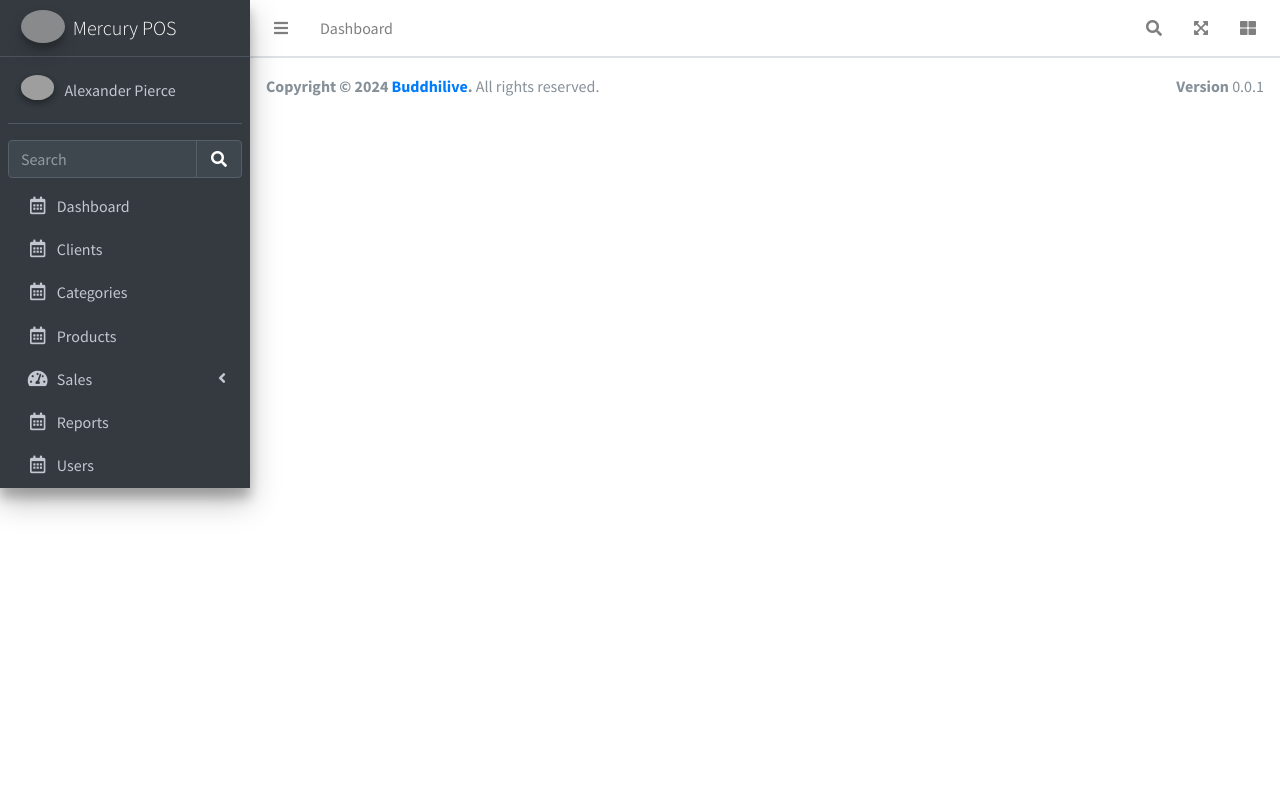
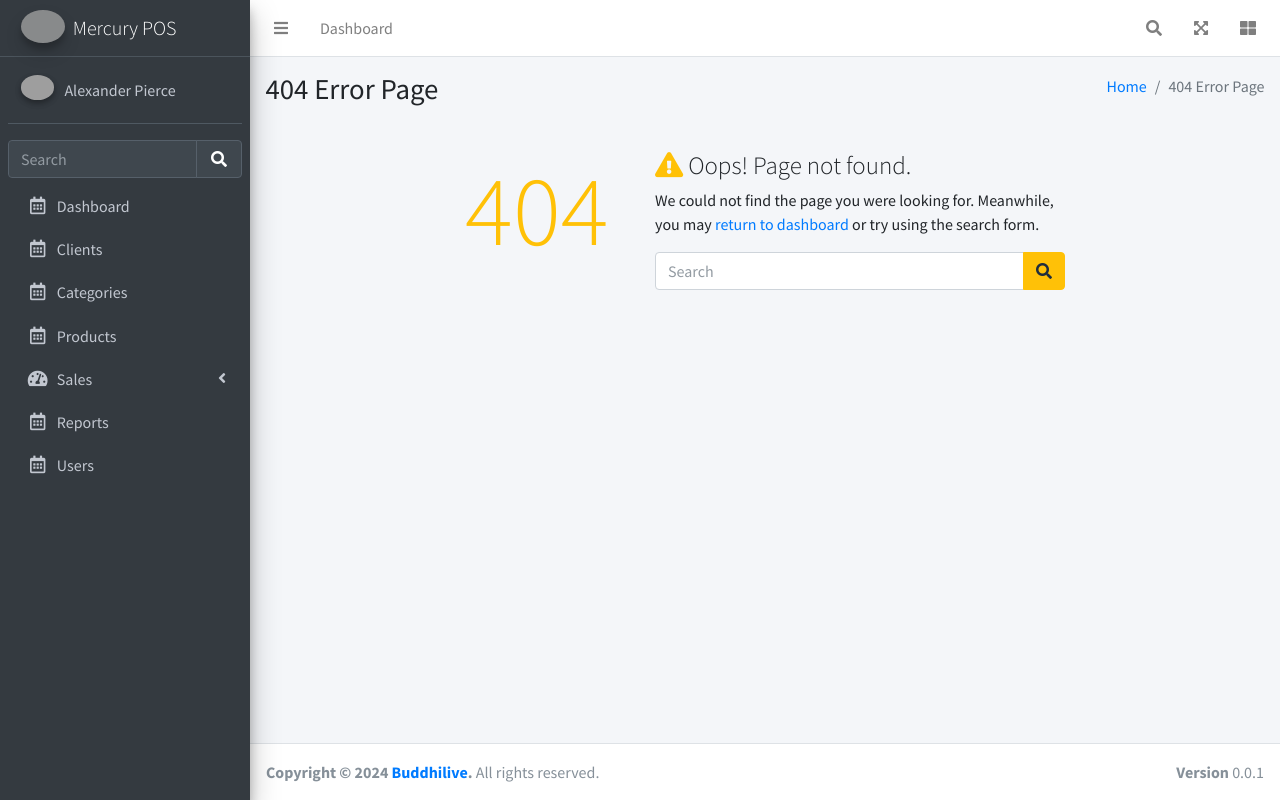
Before and after one commit to Buddhilive/mercury-pos, a PHP site: page /404 in a window 1280 px wide. Run offline with PHP 8.4, Linux system fonts and the light colour scheme; some libraries are stand-ins or nearby versions; grey boxes are pictures that could not be loaded.

Commit message:
Add 404 not found page

```diff
--- /dev/null
+++ b/views/modules/404.php
@@ -0,0 +1,49 @@
+<div class="content-wrapper">
+    <!-- Content Header (Page header) -->
+    <section class="content-header">
+        <div class="container-fluid">
+            <div class="row mb-2">
+                <div class="col-sm-6">
+                    <h1>404 Error Page</h1>
+                </div>
+                <div class="col-sm-6">
+                    <ol class="breadcrumb float-sm-right">
+                        <li class="breadcrumb-item"><a href="#">Home</a></li>
+                        <li class="breadcrumb-item active">404 Error Page</li>
+                    </ol>
+                </div>
+            </div>
+        </div><!-- /.container-fluid -->
+    </section>
+
+    <!-- Main content -->
+    <section class="content">
+        <div class="error-page">
+            <h2 class="headline text-warning"> 404</h2>
+
+            <div class="error-content">
+                <h3><i class="fas fa-exclamation-triangle text-warning"></i> Oops! Page not found.</h3>
+
+                <p>
+                    We could not find the page you were looking for.
+                    Meanwhile, you may <a href="dashboard">return to dashboard</a> or try using the search form.
+                </p>
+
+                <form class="search-form">
+                    <div class="input-group">
+                        <input type="text" name="search" class="form-control" placeholder="Search">
+
+                        <div class="input-group-append">
+                            <button type="submit" name="submit" class="btn btn-warning"><i class="fas fa-search"></i>
+                            </button>
+                        </div>
+                    </div>
+                    <!-- /.input-group -->
+                </form>
+            </div>
+            <!-- /.error-content -->
+        </div>
+        <!-- /.error-page -->
+    </section>
+    <!-- /.content -->
+</div>
--- a/views/template.php
+++ b/views/template.php
@@ -36,6 +36,8 @@
                 $_GET["route"] == "reports"
             ) {
                 include "modules/" . $_GET["route"] . ".php";
+            } else {
+                include "modules/404.php";
             }
         }
         /* Footer */
```
